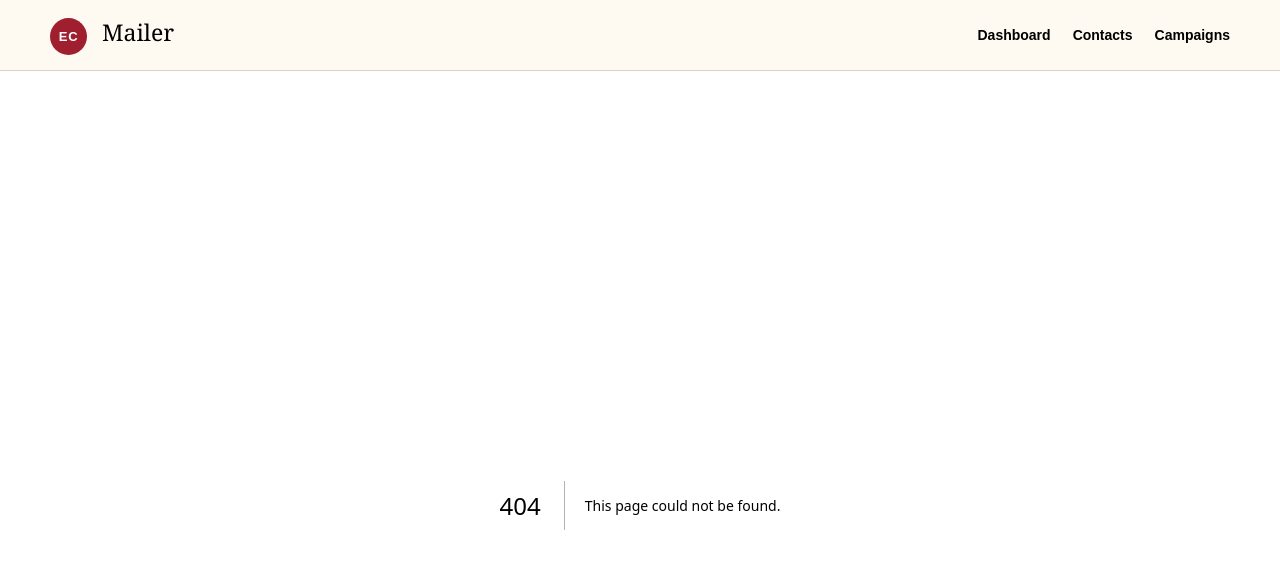
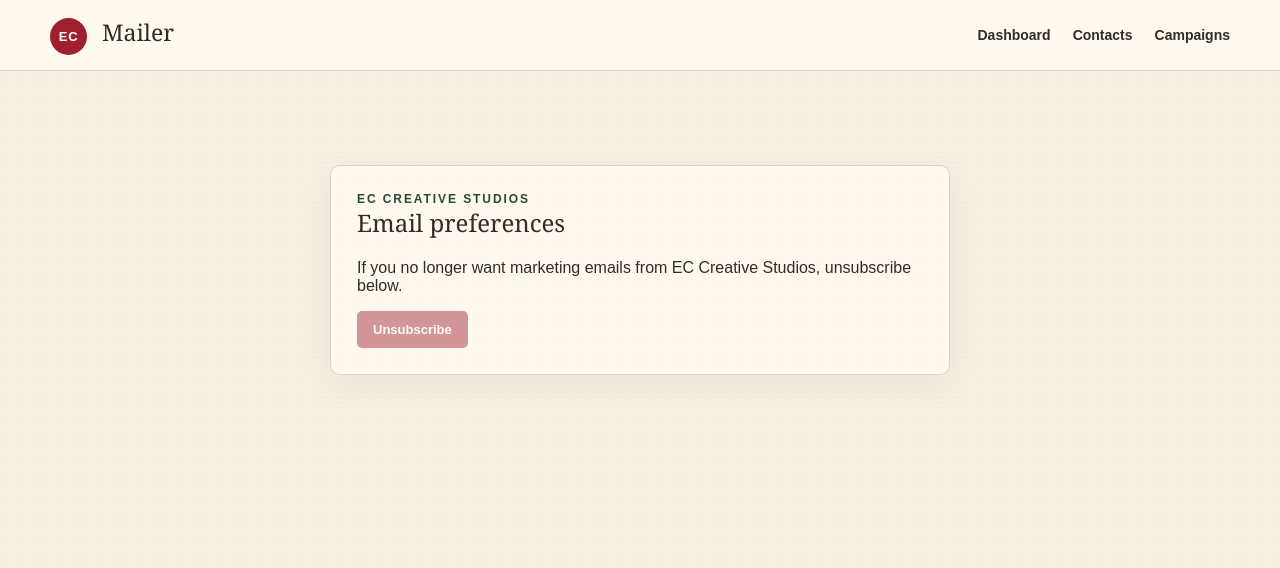
Before and after one commit to Elicasta/ecmailer, a Next.js app: page /unsubscribe in a window 1280 px wide. Before the commit this address had no page. Shown: the top 568 px of the page. Built offline with nearby package versions, Linux system fonts and the light colour scheme.

Commit message:
Add public unsubscribe page

```diff
--- /dev/null
+++ b/src/app/unsubscribe/page.tsx
@@ -0,0 +1,9 @@
+'use client'
+import { useSearchParams } from 'next/navigation'
+import { useState } from 'react'
+
+export default function UnsubscribePage(){
+  const token=useSearchParams().get('token');const [state,setState]=useState<'idle'|'busy'|'done'|'error'>('idle')
+  async function unsubscribe(){if(!token){setState('error');return}setState('busy');const res=await fetch(`/api/unsubscribe?token=${encodeURIComponent(token)}`,{method:'POST',headers:{'content-type':'application/json'},body:JSON.stringify({token})});setState(res.ok?'done':'error')}
+  return <section className="panel" style={{maxWidth:620,margin:'60px auto'}}><div className="eyebrow">EC Creative Studios</div><h1>Email preferences</h1>{state==='done'?<p>You’re unsubscribed. We won’t send you future EC Creative Studios marketing campaigns.</p>:<><p>If you no longer want marketing emails from EC Creative Studios, unsubscribe below.</p><button onClick={unsubscribe} disabled={state==='busy'||!token}>{state==='busy'?'Updating…':'Unsubscribe'}</button>{state==='error'&&<div className="notice">That unsubscribe link could not be verified.</div>}</>}</section>
+}
```
